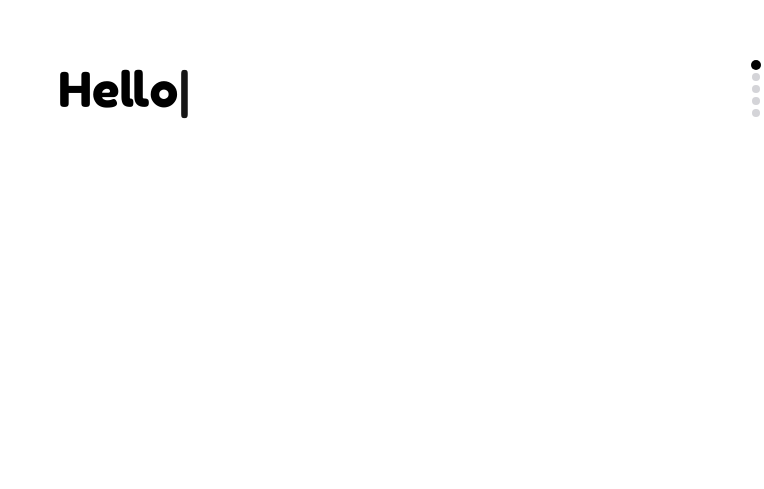
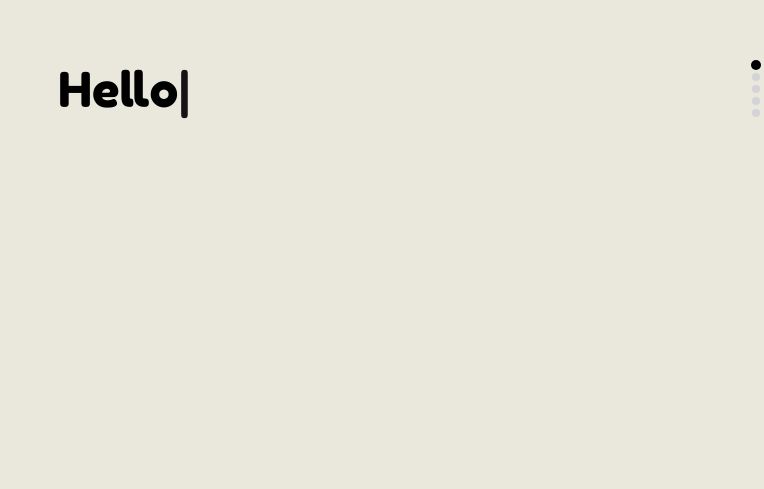
Before and after one commit to Cattamoo/portfolio, a React (Create React App) app: page / in a window 1280 px wide. Shown: the part 311-800 px from the top of the page, without its empty margins (516-1280 px from the left). Built offline with nearby package versions, Linux system fonts and the light colour scheme; a web font is replaced by a local one.

Commit message:
set background

```diff
--- a/src/index.css
+++ b/src/index.css
@@ -11,6 +11,8 @@ body {
 	-moz-osx-font-smoothing: grayscale;
 	user-select:none;
 	overflow: hidden;
+	background-image: linear-gradient(11deg, rgba(255,255,255,1) 0%, rgba(234,231,220,1) 75%);
+	background-size: 100% 500vh;
 	@apply h-screen flex flex-col items-center;
 }
 
```
